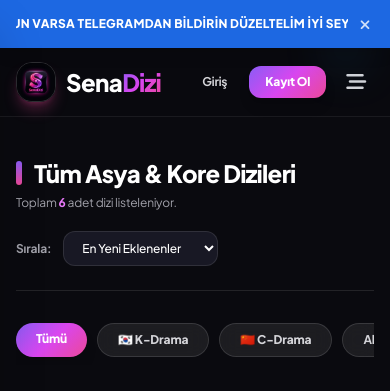
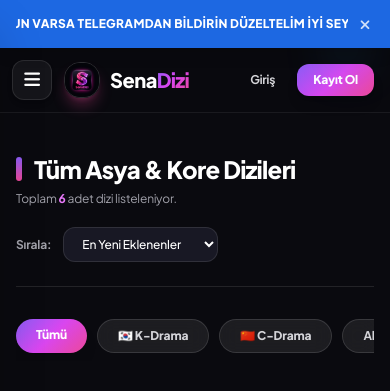
Before and after one commit to SenaDizi/senadizinet, a FastAPI app: page /diziler in a window 390 px wide. Shown: the top 391 px of the page. Run offline with FastAPI, Linux system fonts and the light colour scheme; data comes from the database, SQL or seed files in the repository; some libraries are stand-ins or nearby versions.

Commit message:
feat(mobile): add top-left hamburger menu button and ensure smooth slide-in drawer animation

```diff
--- a/static/js/app.js
+++ b/static/js/app.js
@@ -140,28 +140,38 @@ function toggleMobileMenu(forceState) {
   const hamburgerBtn = document.getElementById('hamburger-btn');
   if (!drawer || !panel || !backdrop) return;
 
-  const isCurrentlyOpen = panel.classList.contains('translate-x-0');
+  const isCurrentlyOpen = panel.style.transform === 'translateX(0%)' || (!panel.classList.contains('-translate-x-full') && panel.classList.contains('translate-x-0'));
   const shouldOpen = forceState !== undefined ? forceState : !isCurrentlyOpen;
 
   if (shouldOpen) {
     drawer.classList.remove('pointer-events-none');
-    backdrop.classList.remove('opacity-0');
-    backdrop.classList.add('opacity-100');
+    drawer.classList.add('pointer-events-auto');
+
+    backdrop.classList.remove('opacity-0', 'pointer-events-none');
+    backdrop.classList.add('opacity-100', 'pointer-events-auto');
+
     panel.classList.remove('-translate-x-full');
     panel.classList.add('translate-x-0');
+    panel.style.transform = 'translateX(0%)';
+
     document.body.style.overflow = 'hidden';
     if (hamburgerBtn) {
-      hamburgerBtn.innerHTML = '<i class="fa-solid fa-xmark text-xl text-fuchsia-400"></i>';
+      hamburgerBtn.innerHTML = '<i class="fa-solid fa-xmark text-lg text-fuchsia-400"></i>';
     }
   } else {
-    backdrop.classList.remove('opacity-100');
-    backdrop.classList.add('opacity-0');
+    backdrop.classList.remove('opacity-100', 'pointer-events-auto');
+    backdrop.classList.add('opacity-0', 'pointer-events-none');
+
     panel.classList.remove('translate-x-0');
     panel.classList.add('-translate-x-full');
+    panel.style.transform = 'translateX(-100%)';
+
+    drawer.classList.remove('pointer-events-auto');
     drawer.classList.add('pointer-events-none');
+
     document.body.style.overflow = '';
     if (hamburgerBtn) {
-      hamburgerBtn.innerHTML = '<i class="fa-solid fa-bars-staggered text-xl text-zinc-300"></i>';
+      hamburgerBtn.innerHTML = '<i class="fa-solid fa-bars text-lg text-white"></i>';
     }
   }
 }
--- a/templates/base.html
+++ b/templates/base.html
@@ -57,13 +57,13 @@
 </head>
 <body class="bg-[#0A0A0F] text-white min-h-screen flex flex-col antialiased selection:bg-fuchsia-600 selection:text-white pb-20 md:pb-0">
 
-  <!-- 1. MOBİL ÇEKMECE MENÜ (TOP-LEVEL OVERLAY, Z-INDEX 9999) -->
-  <div id="mobile-drawer" class="fixed inset-0 z-[9999] pointer-events-none transition-all duration-300">
+  <!-- 1. MOBİL ÇEKMECE MENÜ (TOP-LEVEL OVERLAY, Z-INDEX 99999) -->
+  <div id="mobile-drawer" class="fixed inset-0 z-[99999] pointer-events-none transition-all duration-300">
     <!-- Karartma Arka Planı (Backdrop) -->
-    <div id="drawer-backdrop" class="absolute inset-0 bg-black/80 backdrop-blur-sm opacity-0 transition-opacity duration-300 pointer-events-auto cursor-pointer" onclick="toggleMobileMenu(false)"></div>
+    <div id="drawer-backdrop" class="absolute inset-0 bg-black/80 backdrop-blur-md opacity-0 transition-opacity duration-300 pointer-events-none cursor-pointer" onclick="toggleMobileMenu(false)"></div>
 
     <!-- Çekmece Paneli (Soldan Kayan Panel) -->
-    <div id="drawer-panel" class="relative w-72 sm:w-80 max-w-[85vw] bg-[#111115] border-r border-white/10 h-full overflow-y-auto p-5 space-y-6 flex flex-col justify-between shadow-2xl transform -translate-x-full transition-transform duration-300 ease-out pointer-events-auto">
+    <div id="drawer-panel" class="relative w-72 sm:w-80 max-w-[85vw] bg-[#111115] border-r border-white/10 h-full overflow-y-auto p-5 space-y-6 flex flex-col justify-between shadow-2xl transform -translate-x-full transition-transform duration-300 ease-out pointer-events-auto" style="transform: translateX(-100%);">
 
       <div class="space-y-5">
         <!-- Üst Başlık & Kapat Butonu -->
@@ -174,11 +174,18 @@
   <header class="sticky top-9 z-30 w-full glass-nav transition-all duration-300">
     <div class="max-w-7xl mx-auto px-4 sm:px-6 lg:px-8 h-18 py-3 flex items-center justify-between gap-4">
 
-      <!-- Sol: Logo & Ana Menü -->
-      <div class="flex items-center gap-8">
+      <!-- Sol: Mobil Hamburger Menü Butonu & Logo & Ana Menü -->
+      <div class="flex items-center gap-3 sm:gap-6">
+
+        <!-- MOBİL SOL ÜST HAMBURGER MENÜ BUTONU (ÜÇ ÇİZGİ) -->
+        <button id="hamburger-btn" onclick="toggleMobileMenu()" class="lg:hidden w-10 h-10 -ml-1 rounded-xl bg-white/5 hover:bg-white/10 active:scale-90 text-white flex items-center justify-center transition border border-white/10 shadow-md cursor-pointer flex-shrink-0" aria-label="Menüyü Aç">
+          <i class="fa-solid fa-bars text-lg text-white"></i>
+        </button>
+
+        <!-- Logo -->
         <a href="/" class="flex items-center gap-2.5 group">
-          <img src="/static/img/logo.png" class="w-10 h-10 rounded-2xl object-cover shadow-lg shadow-pink-500/30 group-hover:scale-105 transition-transform border border-white/15" alt="SenaDizi">
-          <span class="text-2xl font-black tracking-tight text-white flex items-center">
+          <img src="/static/img/logo.png" class="w-9 h-9 sm:w-10 sm:h-10 rounded-2xl object-cover shadow-lg shadow-pink-500/30 group-hover:scale-105 transition-transform border border-white/15" alt="SenaDizi">
+          <span class="text-xl sm:text-2xl font-black tracking-tight text-white flex items-center">
             <span>Sena</span><span class="text-gradient font-black">Dizi</span>
           </span>
         </a>
@@ -287,11 +294,6 @@
           </div>
         {% endif %}
 
-        <!-- Mobil Menü Hamburger Butonu -->
-        <button id="hamburger-btn" onclick="toggleMobileMenu()" class="lg:hidden p-2 text-zinc-300 hover:text-white transition" aria-label="Menü">
-          <i class="fa-solid fa-bars-staggered text-xl"></i>
-        </button>
-
       </div>
     </div>
   </header>
```
